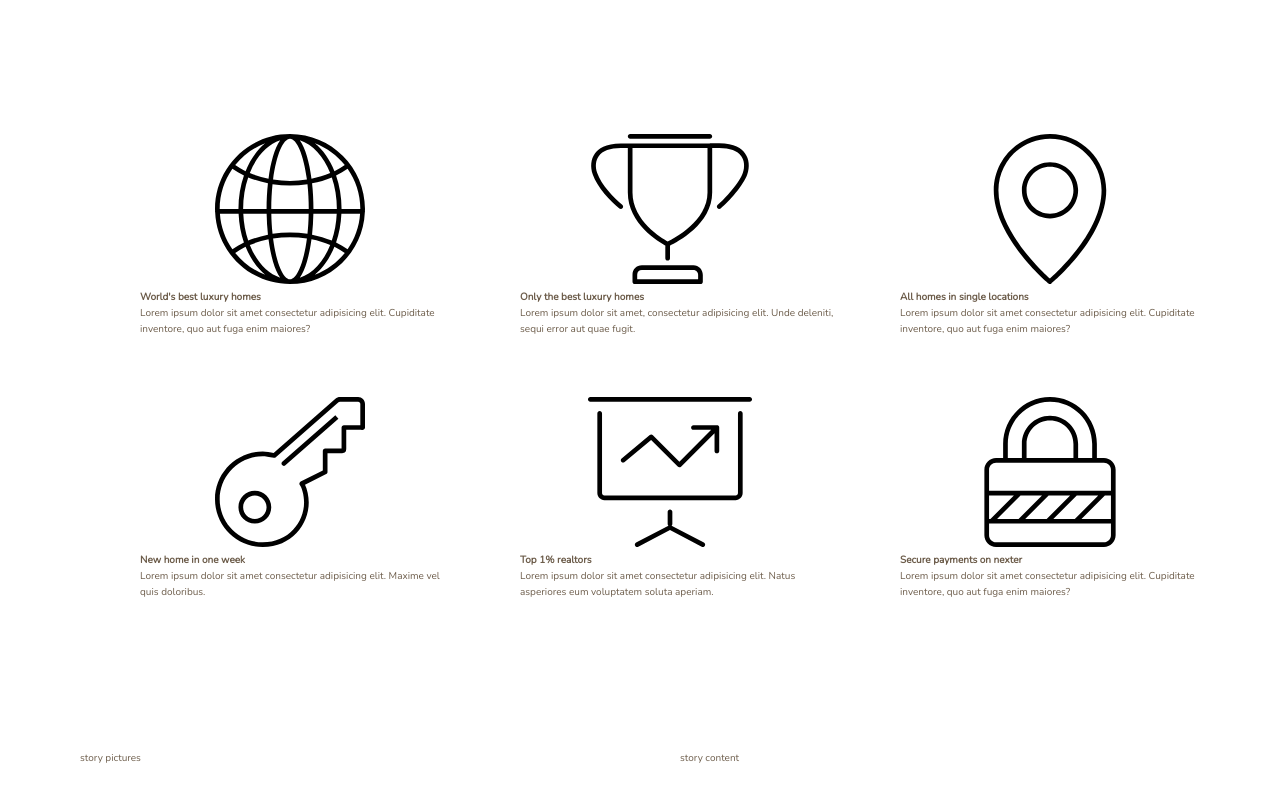
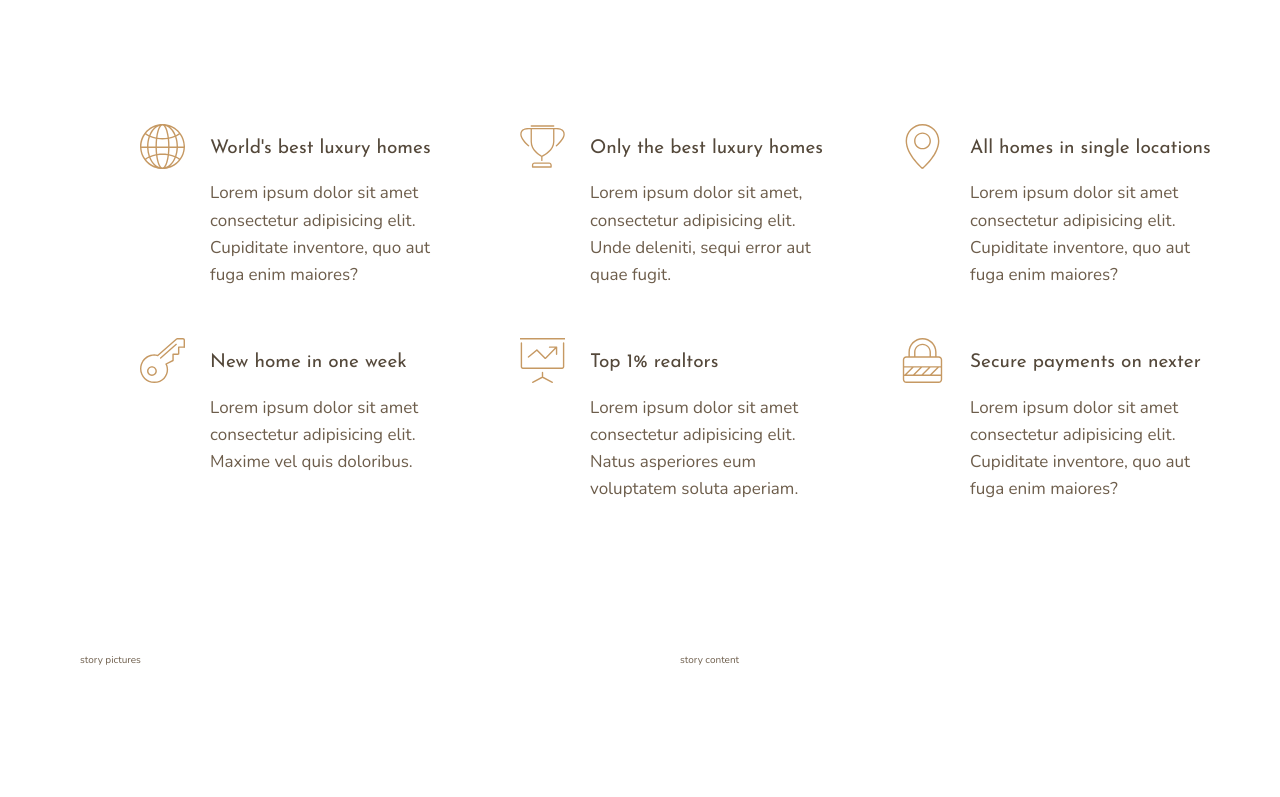
Before and after one commit to Nahom77/nexter, a website: page index.html in a window 1280 px wide. Shown: the part 656-1453 px from the top of the page. Drawn offline with nearby package versions, Linux system fonts and the light colour scheme.

Commit message:
feat: features section finalized

```diff
--- a/index.html
+++ b/index.html
@@ -23,8 +23,8 @@
         <svg class="feature__icon">
           <use xlink:href="img/sprite.svg#icon-global"></use>
         </svg>
-        <h4 class="heading-4">World's best luxury homes</h4>
-        <p class="feature__">
+        <h4 class="heading-4 heading-4--dark">World's best luxury homes</h4>
+        <p class="feature__text">
           Lorem ipsum dolor sit amet consectetur adipisicing elit. Cupiditate
           inventore, quo aut fuga enim maiores?
         </p>
@@ -33,8 +33,8 @@
         <svg class="feature__icon">
           <use xlink:href="img/sprite.svg#icon-trophy"></use>
         </svg>
-        <h4 class="heading-4">Only the best luxury homes</h4>
-        <p class="feature__">
+        <h4 class="heading-4 heading-4--dark">Only the best luxury homes</h4>
+        <p class="feature__text">
           Lorem ipsum dolor sit amet, consectetur adipisicing elit. Unde
           deleniti, sequi error aut quae fugit.
         </p>
@@ -43,8 +43,8 @@
         <svg class="feature__icon">
           <use xlink:href="img/sprite.svg#icon-map-pin"></use>
         </svg>
-        <h4 class="heading-4">All homes in single locations</h4>
-        <p class="feature__">
+        <h4 class="heading-4 heading-4--dark">All homes in single locations</h4>
+        <p class="feature__text">
           Lorem ipsum dolor sit amet consectetur adipisicing elit. Cupiditate
           inventore, quo aut fuga enim maiores?
         </p>
@@ -53,8 +53,8 @@
         <svg class="feature__icon">
           <use xlink:href="img/sprite.svg#icon-key"></use>
         </svg>
-        <h4 class="heading-4">New home in one week</h4>
-        <p class="feature__">
+        <h4 class="heading-4 heading-4--dark">New home in one week</h4>
+        <p class="feature__text">
           Lorem ipsum dolor sit amet consectetur adipisicing elit. Maxime vel
           quis doloribus.
         </p>
@@ -63,8 +63,8 @@
         <svg class="feature__icon">
           <use xlink:href="img/sprite.svg#icon-presentation"></use>
         </svg>
-        <h4 class="heading-4">Top 1% realtors</h4>
-        <p class="feature__">
+        <h4 class="heading-4 heading-4--dark">Top 1% realtors</h4>
+        <p class="feature__text">
           Lorem ipsum dolor sit amet consectetur adipisicing elit. Natus
           asperiores eum voluptatem soluta aperiam.
         </p>
@@ -73,8 +73,8 @@
         <svg class="feature__icon">
           <use xlink:href="img/sprite.svg#icon-lock"></use>
         </svg>
-        <h4 class="heading-4">Secure payments on nexter</h4>
-        <p class="feature__">
+        <h4 class="heading-4 heading-4--dark">Secure payments on nexter</h4>
+        <p class="feature__text">
           Lorem ipsum dolor sit amet consectetur adipisicing elit. Cupiditate
           inventore, quo aut fuga enim maiores?
         </p>
--- a/sass/_features.scss
+++ b/sass/_features.scss
@@ -3,6 +3,27 @@
 
   margin: 15rem 0;
   display: grid;
-  grid-template-columns: repeat(3, 1fr);
+  //   grid-template-columns: repeat(3, 1fr);
+  grid-template-columns: repeat(auto-fit, minmax(25rem, 1fr));
+
+  align-items: start;
   gap: 6rem;
 }
+.feature {
+  display: grid;
+  grid-template-columns: min-content 1fr;
+  row-gap: 1.5rem;
+  column-gap: 2.5rem;
+
+  &__icon {
+    fill: $color-primary;
+    width: 4.5rem;
+    height: 4.5rem;
+    grid-row: 1 / span 2;
+    transform: translateY(-1rem);
+  }
+
+  &__text {
+    font-size: 1.7rem;
+  }
+}
--- a/sass/_typography.scss
+++ b/sass/_typography.scss
@@ -0,0 +1,26 @@
+%heading {
+  font-family: $font-display;
+  font-weight: 400;
+}
+
+.heading-1 {
+  @extend %heading;
+}
+.heading-2 {
+  @extend %heading;
+}
+.heading-3 {
+  @extend %heading;
+}
+.heading-4 {
+  @extend %heading;
+  font-size: 1.9rem;
+
+  &--light {
+    color: $color-grey-light-1;
+  }
+
+  &--dark {
+    color: $color-grey-dark-1;
+  }
+}
```
Also changed, not shown: css/style.css.
